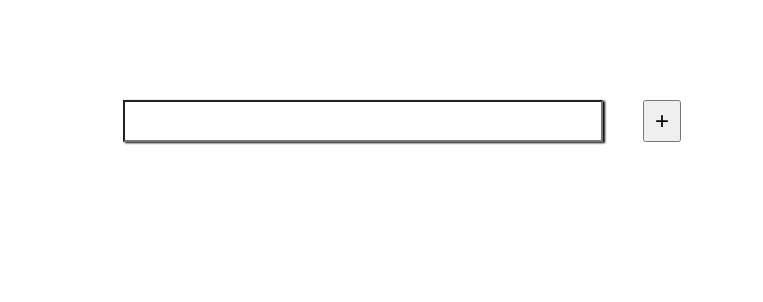
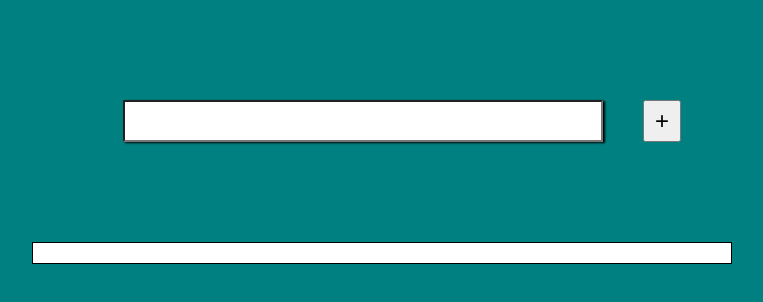
Before and after one commit to Gpaqsa/todoListv2, a React (Create React App) app: page / in a window 1280 px wide. Shown: the top 302 px of the page, without its empty margins (258-1021 px from the left). Built offline with nearby package versions, Linux system fonts and the light colour scheme.

Commit message:
Edit style and add delete function

```diff
--- a/src/App.css
+++ b/src/App.css
@@ -4,3 +4,8 @@
     justify-content: center;
     width: 100%;
 }
+
+
+body {
+    background-color: teal;
+}
--- a/src/App.js
+++ b/src/App.js
@@ -8,7 +8,7 @@ function App() {
   return (
     <div className="App">
       <InputTodoForm todos={todos}  setTodos={setTodos} input={input} setInput={setInput}/>
-      <TodoLists todos={todos}/>
+      <TodoLists todos={todos} setTodos={setTodos}/>
     </div>
   );
 }
--- a/src/components/Todo.js
+++ b/src/components/Todo.js
@@ -1,15 +1,20 @@
 // import React, { useState } from 'react'
 import "../style/todo.css"
-const Todo = ({todo}) => {
+const Todo = ({todoText, setTodos, todos, todo}) => {
   // const [todo, setTodo] = useState([]);
+
+  const deleteHandler = () => {
+    setTodos(todos.filter((el) => el.id !== todo.id));
+   }
+
   return (
     <div className='todo'>
-      <li className='todo-item'>{todo}</li>
+      <li className='todo-item'>{todoText}</li>
       <div>
         <button className="complete-btn" type="submit">
           <i className="fas fa-check"></i>
         </button>
-        <button className='trash-btn'>
+        <button  onClick={deleteHandler} className='trash-btn'>
           <i className="fas fa-trash"></i>
         </button>
       </div>
--- a/src/components/TodoLists.js
+++ b/src/components/TodoLists.js
@@ -1,13 +1,14 @@
 import React from 'react'
 import Todo from './Todo';
 import "../style/todoLists.css"
-const TodoLists = ({ todos }) => {
+const TodoLists = ({ todos,setTodos }) => {
   // console.log(todos);
+
   return (
     <div className='todo-container'>
       <ul className='todo-list'>
         {todos.map(todo => (
-          <Todo todo={todo.text} id={todo.id} />
+          <Todo key={todo.id}  todo={todo} todoText={todo.text} setTodos={setTodos} id={todo.id}  todos={todos}/>
         ))}
 
       </ul>
--- a/src/style/todoLists.css
+++ b/src/style/todoLists.css
@@ -12,7 +12,8 @@
     width: 700px;
     padding: 10px;
     list-style-type: none;
-    /* background-color: lightblue; */
     align-items: center;
     flex-direction: column;
+    background-color: white;
+    border: 1px solid black;
 }
```
